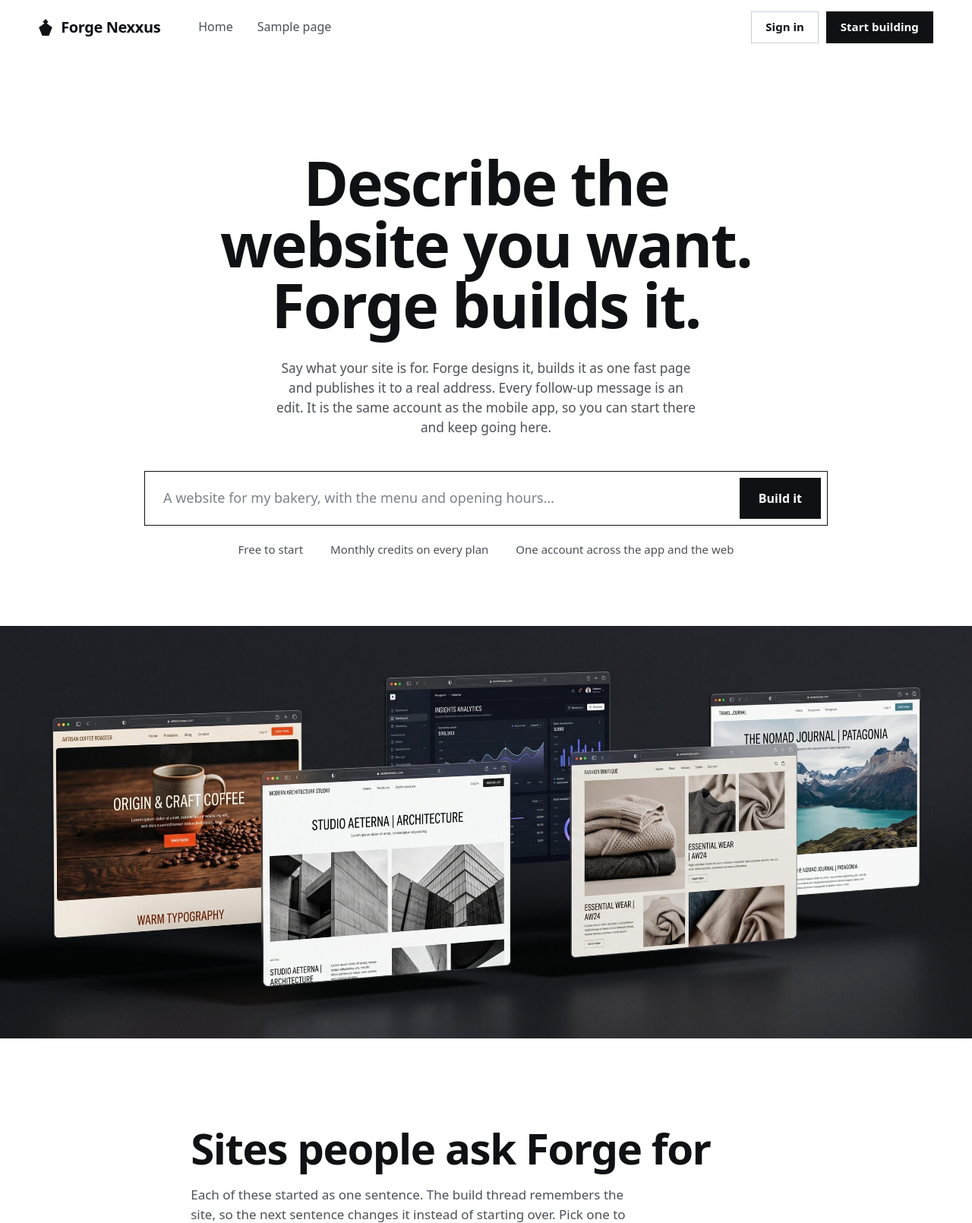
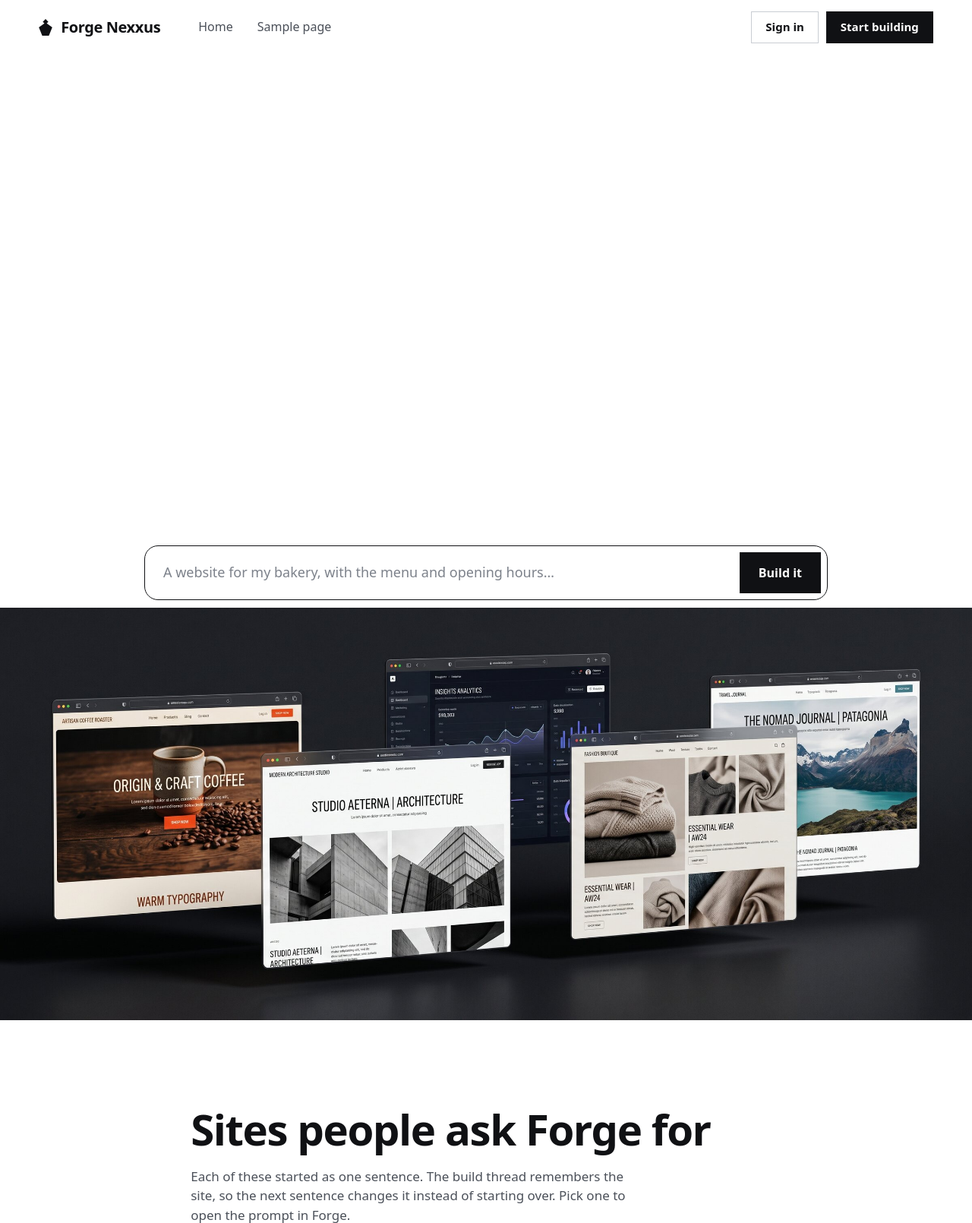
Before and after one commit to xgamer791/forge-nexxus, a WordPress theme: template wordpress/front-page.php in a window 1280 px wide. Shown: the top 1610 px of the page at 76% size. Run offline with PHP 8.4 and a stand-in for WordPress, Linux system fonts and the light colour scheme; the site name, menu and one post (Sample post) are stand-ins, and other content is empty; some web fonts are replaced.

Commit message:
Dock the homepage prompt at the bottom of the first viewport
Remove the hero headline, lede, and proof lines so the composer is the only
thing on the opening screen. Give the prompt box an 18px radius and sit it
10px above the section floor.

Co-authored-by: xgamer791 <xgamer791@users.noreply.github.com>

```diff
--- a/wordpress/assets/css/site.css
+++ b/wordpress/assets/css/site.css
@@ -64,17 +64,15 @@ p{margin:0}
 .nav-open .nav-toggle span:last-child{transform:translateY(-4px) rotate(-45deg)}
 html.is-member [data-member-hide]{display:none}
 
-/* Hero: the composer is the product, so it is the hero. */
-.hero{padding-top:calc(var(--header) + clamp(64px,10vw,150px))}
-.hero-copy{text-align:center;display:flex;flex-direction:column;align-items:center}
-.hero h1{max-width:1400px}
-.hero .lede{margin:30px auto 0;text-align:center;max-width:56ch}
-.hero-composer{width:100%;max-width:900px;margin:44px auto 0;display:flex;align-items:stretch;background:var(--canvas);border:1px solid var(--ink);padding:8px 8px 8px 24px;text-align:left}
+/* Hero: the composer is the product, so it is the only thing in the first
+   viewport. Docked 10px from the section floor. A modest radius on this box
+   only — buttons stay square. */
+.hero-stage{min-height:100vh;min-height:100svh;display:flex;flex-direction:column;justify-content:flex-end;align-items:stretch;padding-top:var(--header);padding-bottom:10px}
+.hero-composer{width:100%;max-width:900px;margin:0 auto;display:flex;align-items:stretch;background:var(--canvas);border:1px solid var(--ink);border-radius:18px;padding:8px 8px 8px 24px;text-align:left}
 .hero-composer textarea{flex:1;min-width:0;resize:none;border:0;background:none;color:var(--ink);font:inherit;font-size:18px;line-height:1.45;padding:13px 0;min-height:54px;max-height:220px;outline:none}
 .hero-composer textarea::placeholder{color:var(--ink-3);opacity:1}
 .hero-composer .button{align-self:flex-end;min-height:54px}
-.hero-proof{list-style:none;margin:20px 0 0;padding:0;display:flex;flex-wrap:wrap;justify-content:center;gap:6px 36px;font-size:15px;color:var(--ink-2)}
-.hero-visual{margin:clamp(56px,7vw,104px) 0 0;background:var(--plate)}
+.hero-visual{margin:0;background:var(--plate)}
 .hero-visual img{width:100%}
 
 /* Sections: rhythm from spacing and rules, not boxes. */
@@ -254,7 +252,6 @@ html.is-member [data-member-hide]{display:none}
   .hero-composer{flex-direction:column;padding:14px}
   .hero-composer textarea{min-height:88px;padding:6px 0 10px;font-size:17px}
   .hero-composer .button{align-self:stretch}
-  .hero-proof{flex-direction:column;align-items:center;gap:8px}
   .plan-price strong{font-size:var(--t5)}
   .faq-list details p{padding-right:0}
   .cost-table thead{display:none}
--- a/wordpress/front-page.php
+++ b/wordpress/front-page.php
@@ -27,19 +27,13 @@ get_header();
 ?>
 
 <section class="hero">
-	<div class="wrap hero-copy">
-		<h1>Describe the website you want.<br>Forge builds it.</h1>
-		<p class="lede">Say what your site is for. Forge designs it, builds it as one fast page and publishes it to a real address. Every follow-up message is an edit. It is the same account as the mobile app, so you can start there and keep going here.</p>
+	<div class="wrap hero-stage">
+		<h1 class="visually-hidden">Forge Nexxus</h1>
 		<form class="hero-composer" action="<?php echo esc_url( home_url( '/app/' ) ); ?>" method="get" data-hero-composer>
 			<label class="visually-hidden" for="hero-prompt">Describe the site you want</label>
 			<textarea id="hero-prompt" name="prompt" rows="1" placeholder="A website for my bakery, with the menu and opening hours…" autocomplete="off" spellcheck="true" maxlength="600"></textarea>
 			<button class="button" type="submit">Build it</button>
 		</form>
-		<ul class="hero-proof">
-			<li>Free to start</li>
-			<li>Monthly credits on every plan</li>
-			<li>One account across the app and the web</li>
-		</ul>
 	</div>
 	<figure class="hero-visual">
 		<img src="<?php echo esc_url( forge_img( 'hero-spread.jpg' ) ); ?>" srcset="<?php echo esc_url( forge_img( 'hero-spread-1200.jpg' ) ); ?> 1200w, <?php echo esc_url( forge_img( 'hero-spread.jpg' ) ); ?> 2400w" sizes="100vw" width="2400" height="1018" alt="Five websites built with Forge Nexxus in browser windows: a coffee roaster, an architecture studio, a software dashboard, a fashion boutique and a travel journal." fetchpriority="high">
```
